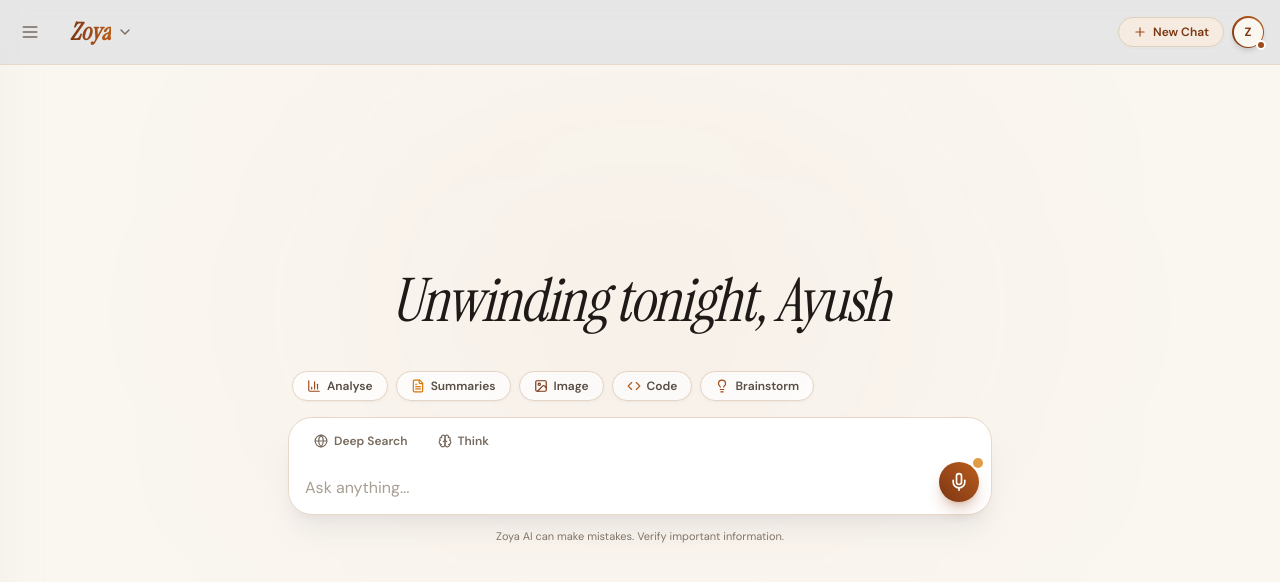
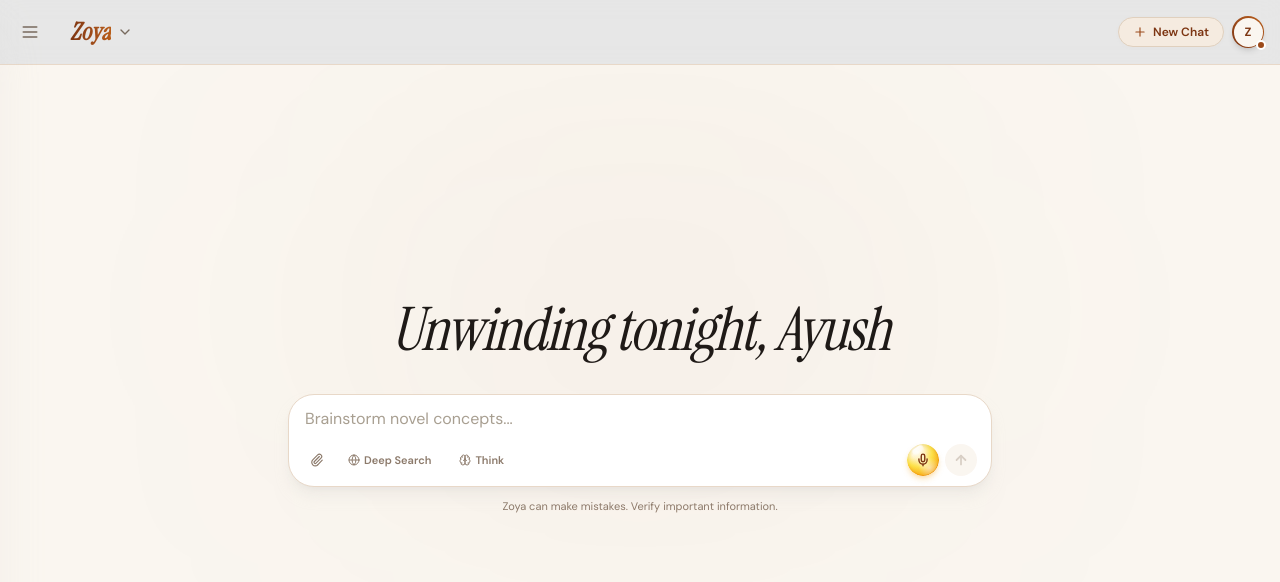
Before and after one commit to ius-sharma/Zoya-AI, a Next.js app: page / in a window 1280 px wide. Shown: the top 582 px of the page. Built offline with nearby package versions, Linux system fonts and the light colour scheme.

Commit message:
Changed the input things and more

```diff
--- a/src/components/ChatView.tsx
+++ b/src/components/ChatView.tsx
@@ -2,10 +2,8 @@
 
 import React, { useRef, useEffect, useState } from 'react';
 import { MessageBubble } from './MessageBubble';
-import { QuickChips } from './QuickChips';
 import { InputBar } from './InputBar';
 import { useChat } from '@/context/ChatContext';
-import { QuickChip } from '@/types/chat';
 
 export const ChatView: React.FC = () => {
   const { activeConversation, sendMessage, isStreaming } = useChat();
@@ -55,10 +53,6 @@
     sendMessage(text);
   };
 
-  const handleSelectChip = (chip: QuickChip) => {
-    sendMessage(chip.prompt, chip.id);
-  };
-
   return (
     <div className="flex-1 flex flex-col h-[calc(100vh-61px)] bg-[#FAF6F0] overflow-hidden relative">
       {/* Subtle warm rust ambient background glow */}
@@ -91,7 +85,7 @@
           </div>
         ) : null}
 
-        {/* 3. Input & Quick Chips Unit (Centered in empty state, anchored at bottom in active chat) */}
+        {/* 3. Input Unit (Centered in empty state, anchored at bottom in active chat) */}
         <div
           className={`w-full max-w-3xl mx-auto transition-all duration-500 ease-out ${
             isHeroEmpty
@@ -99,12 +93,6 @@
               : 'bg-gradient-to-t from-[#FAF6F0] via-[#FAF6F0]/95 to-transparent pt-2'
           }`}
         >
-          {/* Quick Action Chips */}
-          <div className="px-3 sm:px-4 mb-1">
-            <QuickChips onSelectChip={handleSelectChip} disabled={isStreaming} />
-          </div>
-
-          {/* Input Bar */}
           <InputBar onSendMessage={handleSend} disabled={isStreaming} />
         </div>
       </div>
--- a/src/components/InputBar.tsx
+++ b/src/components/InputBar.tsx
@@ -1,7 +1,7 @@
 'use client';
 
-import React, { useState, useRef } from 'react';
-import { Mic, ArrowUp, Globe, Brain } from 'lucide-react';
+import React, { useState, useRef, useEffect } from 'react';
+import { Mic, ArrowUp, Globe, Brain, Paperclip } from 'lucide-react';
 import { useChat } from '@/context/ChatContext';
 
 interface InputBarProps {
@@ -9,10 +9,27 @@
   disabled?: boolean;
 }
 
+const ROTATING_PLACEHOLDERS = [
+  'Ask Zoya anything...',
+  'Brainstorm novel concepts...',
+  'Analyze, code, or draft...',
+  'Explore deep thoughts with Zoya...',
+];
+
 export const InputBar: React.FC<InputBarProps> = ({ onSendMessage, disabled = false }) => {
   const { mode, toggleDeepSearch, toggleThink, openVoiceMode, isStreaming } = useChat();
   const [input, setInput] = useState('');
+  const [placeholderIndex, setPlaceholderIndex] = useState(0);
   const textareaRef = useRef<HTMLTextAreaElement | null>(null);
+
+  // Rotate silky placeholder hints smoothly when input is empty
+  useEffect(() => {
+    if (input.trim()) return;
+    const interval = setInterval(() => {
+      setPlaceholderIndex((prev) => (prev + 1) % ROTATING_PLACEHOLDERS.length);
+    }, 4000);
+    return () => clearInterval(interval);
+  }, [input]);
 
   const handleKeyDown = (e: React.KeyboardEvent<HTMLTextAreaElement>) => {
     if (e.key === 'Enter' && !e.shiftKey) {
@@ -34,91 +51,170 @@
     setInput(e.target.value);
     if (textareaRef.current) {
       textareaRef.current.style.height = 'auto';
-      textareaRef.current.style.height = `${Math.min(textareaRef.current.scrollHeight, 140)}px`;
+      textareaRef.current.style.height = `${Math.min(textareaRef.current.scrollHeight, 160)}px`;
     }
   };
 
+  const isHasText = input.trim().length > 0;
+
   return (
-    <div className="w-full max-w-3xl mx-auto px-3 sm:px-4 pb-4 pt-1">
-      {/* Outer rounded pill container in Pure Silk Cream */}
-      <div className="relative rounded-3xl bg-[#FFFFFF] border border-[#E8D8C8] shadow-xl shadow-stone-300/40 focus-within:border-[#9C4A1A] focus-within:ring-1 focus-within:ring-[#9C4A1A]/30 transition-all">
-        {/* Top bar inside input: Mode Toggles */}
-        <div className="flex items-center gap-2 px-3.5 pt-2.5 pb-1">
-          {/* Deep Search Toggle */}
-          <button
-            type="button"
-            onClick={toggleDeepSearch}
-            className={`flex items-center gap-1.5 px-2.5 py-1 rounded-full text-xs font-semibold transition-all ${
-              mode.deepSearch
-                ? 'bg-[#9C4A1A]/10 text-[#7C3512] border border-[#9C4A1A]/35 shadow-sm'
-                : 'text-[#786A5E] hover:text-[#292524] hover:bg-[#F5EBE0] border border-transparent'
-            }`}
-          >
-            <Globe className="w-3.5 h-3.5" />
-            <span>Deep Search</span>
-          </button>
-
-          {/* Think Toggle */}
-          <button
-            type="button"
-            onClick={toggleThink}
-            className={`flex items-center gap-1.5 px-2.5 py-1 rounded-full text-xs font-semibold transition-all ${
-              mode.think
-                ? 'bg-[#D97706]/15 text-[#7C3512] border border-[#D97706]/40 shadow-sm'
-                : 'text-[#786A5E] hover:text-[#292524] hover:bg-[#F5EBE0] border border-transparent'
-            }`}
-          >
-            <Brain className="w-3.5 h-3.5" />
-            <span>Think</span>
-          </button>
-        </div>
-
-        {/* Input Area + Action Buttons */}
-        <div className="flex items-end gap-2 px-3 pb-2.5 pt-1">
+    <div className="w-full max-w-3xl mx-auto px-3 sm:px-4 pb-4 pt-0.5">
+      {/* Outer Atelier Silk Capsule */}
+      <div className="relative rounded-[26px] bg-[#FFFFFF] border border-[#E8D8C8] shadow-lg shadow-stone-300/35 focus-within:border-[#B85D19]/40 focus-within:ring-2 focus-within:ring-[#B85D19]/15 transition-all duration-300 overflow-hidden">
+        {/* Upper Area: Compact Textarea with Silky Typography */}
+        <div className="px-4 pt-3 pb-0">
           <textarea
             ref={textareaRef}
             value={input}
             onChange={handleInput}
             onKeyDown={handleKeyDown}
             disabled={disabled}
-            placeholder="Ask anything..."
+            placeholder={ROTATING_PLACEHOLDERS[placeholderIndex]}
             rows={1}
-            className="flex-1 max-h-36 min-h-[28px] bg-transparent text-[#292524] placeholder-[#A89F91] text-sm sm:text-base resize-none focus:outline-none px-1 py-1 leading-relaxed"
+            className="w-full max-h-36 min-h-[28px] bg-transparent text-[#292524] placeholder-[#A89F91] text-sm sm:text-base resize-none focus:outline-none leading-relaxed transition-all"
           />
+        </div>
 
-          <div className="flex items-center gap-1.5 shrink-0 pb-0.5">
-            {/* Send Arrow Button (active when input has text) */}
-            {input.trim() ? (
-              <button
-                type="button"
-                onClick={handleSubmit}
-                disabled={disabled || isStreaming}
-                className="flex items-center justify-center w-9 h-9 rounded-full bg-[#9C4A1A] text-white hover:bg-[#7C3512] active:scale-95 transition-all shadow-md shadow-[#9C4A1A]/30 font-bold"
-                aria-label="Send message"
-              >
-                <ArrowUp className="w-4 h-4 font-bold stroke-[2.5]" />
-              </button>
-            ) : null}
+        {/* Bottom Integrated Dock (Compact Tight Spacing) */}
+        <div className="flex items-center justify-between px-3.5 pb-2.5 pt-0.5">
+          {/* Left Dock: Tools & Intelligence Modes */}
+          <div className="flex items-center gap-1.5 flex-wrap">
+            {/* Attachment Button */}
+            <button
+              type="button"
+              className="flex items-center justify-center w-7 h-7 rounded-full text-[#8C7A6B] hover:text-[#292524] hover:bg-[#FAF6F0] transition-colors"
+              title="Attach document or image (Coming soon)"
+              aria-label="Attach file"
+            >
+              <Paperclip className="w-3.5 h-3.5" />
+            </button>
 
-            {/* Circular Rust Brown Mic Button (switches to Voice Mode) */}
+            {/* Deep Search Toggle in Light Soft Amber */}
+            <button
+              type="button"
+              onClick={toggleDeepSearch}
+              className={`flex items-center gap-1 px-2.5 py-1 rounded-full text-[11px] font-semibold transition-all ${
+                mode.deepSearch
+                  ? 'bg-[#FAF0E6] text-[#9C4A1A] border border-[#E8D0BE] shadow-xs'
+                  : 'text-[#8C7A6B] hover:text-[#292524] hover:bg-[#FAF6F0] border border-transparent'
+              }`}
+            >
+              <Globe className="w-3 h-3" />
+              <span>Deep Search</span>
+            </button>
+
+            {/* Think Reasoning Toggle in Light Soft Caramel */}
+            <button
+              type="button"
+              onClick={toggleThink}
+              className={`flex items-center gap-1 px-2.5 py-1 rounded-full text-[11px] font-semibold transition-all ${
+                mode.think
+                  ? 'bg-[#FEF6EE] text-[#B85D19] border border-[#F0D8C4] shadow-xs'
+                  : 'text-[#8C7A6B] hover:text-[#292524] hover:bg-[#FAF6F0] border border-transparent'
+              }`}
+            >
+              <Brain className="w-3 h-3" />
+              <span>Think</span>
+            </button>
+          </div>
+
+          {/* Right Dock: Voice Mode Mic + Dedicated Send Arrow Button */}
+          <div className="flex items-center gap-1.5 pl-2 shrink-0">
+            {/* 1. Voice Mode Mic Button */}
             <button
               type="button"
               onClick={openVoiceMode}
-              className="relative flex items-center justify-center w-10 h-10 rounded-full bg-gradient-to-tr from-[#7C3512] via-[#9C4A1A] to-[#B85D19] hover:from-[#9C4A1A] hover:to-[#C25E1A] text-white shadow-lg shadow-[#9C4A1A]/30 hover:scale-105 active:scale-95 transition-all group"
-              aria-label="Switch to Voice Mode"
-              title="Enter Voice Mode"
+              disabled={disabled || isStreaming}
+              className={`relative flex items-center justify-center w-8 h-8 rounded-full p-[1.5px] transition-all duration-300 ease-out overflow-hidden cursor-pointer focus:outline-none ${
+                !isHasText
+                  ? 'bg-transparent shadow-md shadow-amber-500/25 hover:shadow-lg hover:shadow-amber-500/35 hover:scale-105 active:scale-95'
+                  : 'bg-[#FAF6F0] hover:bg-[#F5EBE0] shadow-none hover:scale-105 active:scale-95'
+              }`}
+              title="Open Voice Mode"
+              aria-label="Enter Voice Mode"
             >
-              <Mic className="w-5 h-5 text-white" />
-              <span className="absolute -top-1 -right-1 w-2.5 h-2.5 rounded-full bg-[#D97706] ring-2 ring-[#FFFFFF] animate-pulse" />
+              {/* Luminous 3D Glass Sphere Layer (Fades smoothly) */}
+              <div
+                className={`absolute inset-0 rounded-full bg-[radial-gradient(circle_at_35%_28%,#ffffff_0%,#fff5d6_20%,#fde047_45%,#f59e0b_70%,#d97706_100%)] shadow-inner transition-all duration-300 ease-out pointer-events-none ${
+                  !isHasText ? 'opacity-100 scale-100' : 'opacity-0 scale-90'
+                }`}
+              />
+              {/* Internal Caustic Glint */}
+              <div
+                className={`absolute inset-[1.5px] rounded-full bg-[radial-gradient(circle_at_70%_75%,rgba(255,255,255,0.6)_0%,rgba(253,224,71,0.35)_35%,transparent_70%)] transition-opacity duration-300 pointer-events-none ${
+                  !isHasText ? 'opacity-100' : 'opacity-0'
+                }`}
+              />
+              {/* Top-Left Curved Glass Sheen */}
+              <div
+                className={`absolute top-[2.5px] left-[5px] w-3 h-1.5 rounded-full bg-gradient-to-b from-white/95 to-white/20 -rotate-[35deg] blur-[0.3px] transition-opacity duration-300 pointer-events-none ${
+                  !isHasText ? 'opacity-100' : 'opacity-0'
+                }`}
+              />
+
+              {/* Mic Icon */}
+              <div
+                className={`relative z-10 flex items-center justify-center transition-all duration-300 ${
+                  !isHasText
+                    ? 'text-[#7C3512] drop-shadow-[0_1px_2px_rgba(255,255,255,0.8)] scale-100'
+                    : 'text-[#8C7A6B] hover:text-[#292524] scale-95'
+                }`}
+              >
+                <Mic className="w-3.5 h-3.5 stroke-[2.4]" />
+              </div>
+            </button>
+
+            {/* 2. Dedicated Send Arrow Button */}
+            <button
+              type="button"
+              onClick={handleSubmit}
+              disabled={!isHasText || disabled || isStreaming}
+              className={`relative flex items-center justify-center w-8 h-8 rounded-full p-[1.5px] transition-all duration-300 ease-out overflow-hidden focus:outline-none ${
+                isHasText
+                  ? 'bg-transparent shadow-md shadow-amber-500/30 hover:shadow-lg hover:shadow-amber-500/40 hover:scale-105 active:scale-95 cursor-pointer'
+                  : 'bg-[#F5EBE0]/80 shadow-none cursor-not-allowed opacity-60'
+              }`}
+              title={isHasText ? 'Send message (Enter)' : 'Type to send'}
+              aria-label="Send message"
+            >
+              {/* Luminous 3D Glass Sphere Layer (Fades smoothly on typing) */}
+              <div
+                className={`absolute inset-0 rounded-full bg-[radial-gradient(circle_at_35%_28%,#ffffff_0%,#fff5d6_20%,#fde047_45%,#f59e0b_70%,#d97706_100%)] shadow-inner transition-all duration-300 ease-out pointer-events-none ${
+                  isHasText ? 'opacity-100 scale-100' : 'opacity-0 scale-90'
+                }`}
+              />
+              {/* Internal Caustic Glint */}
+              <div
+                className={`absolute inset-[1.5px] rounded-full bg-[radial-gradient(circle_at_70%_75%,rgba(255,255,255,0.6)_0%,rgba(253,224,71,0.35)_35%,transparent_70%)] transition-opacity duration-300 pointer-events-none ${
+                  isHasText ? 'opacity-100' : 'opacity-0'
+                }`}
+              />
+              {/* Top-Left Curved Glass Sheen */}
+              <div
+                className={`absolute top-[2.5px] left-[5px] w-3 h-1.5 rounded-full bg-gradient-to-b from-white/95 to-white/20 -rotate-[35deg] blur-[0.3px] transition-opacity duration-300 pointer-events-none ${
+                  isHasText ? 'opacity-100' : 'opacity-0'
+                }`}
+              />
+
+              {/* Send Arrow Icon */}
+              <div
+                className={`relative z-10 flex items-center justify-center transition-all duration-300 ${
+                  isHasText
+                    ? 'text-[#7C3512] drop-shadow-[0_1px_2px_rgba(255,255,255,0.8)] scale-100'
+                    : 'text-[#BFAF9E] scale-95'
+                }`}
+              >
+                <ArrowUp className="w-4 h-4 font-bold stroke-[2.8]" />
+              </div>
             </button>
           </div>
         </div>
       </div>
 
       {/* Subtle branding hint */}
-      <div className="text-center pt-2">
-        <span className="text-[11px] text-[#786A5E]">
-          Zoya AI can make mistakes. Verify important information.
+      <div className="text-center pt-1.5">
+        <span className="text-[11px] text-[#8C7A6B]">
+          Zoya can make mistakes. Verify important information.
         </span>
       </div>
     </div>
```
